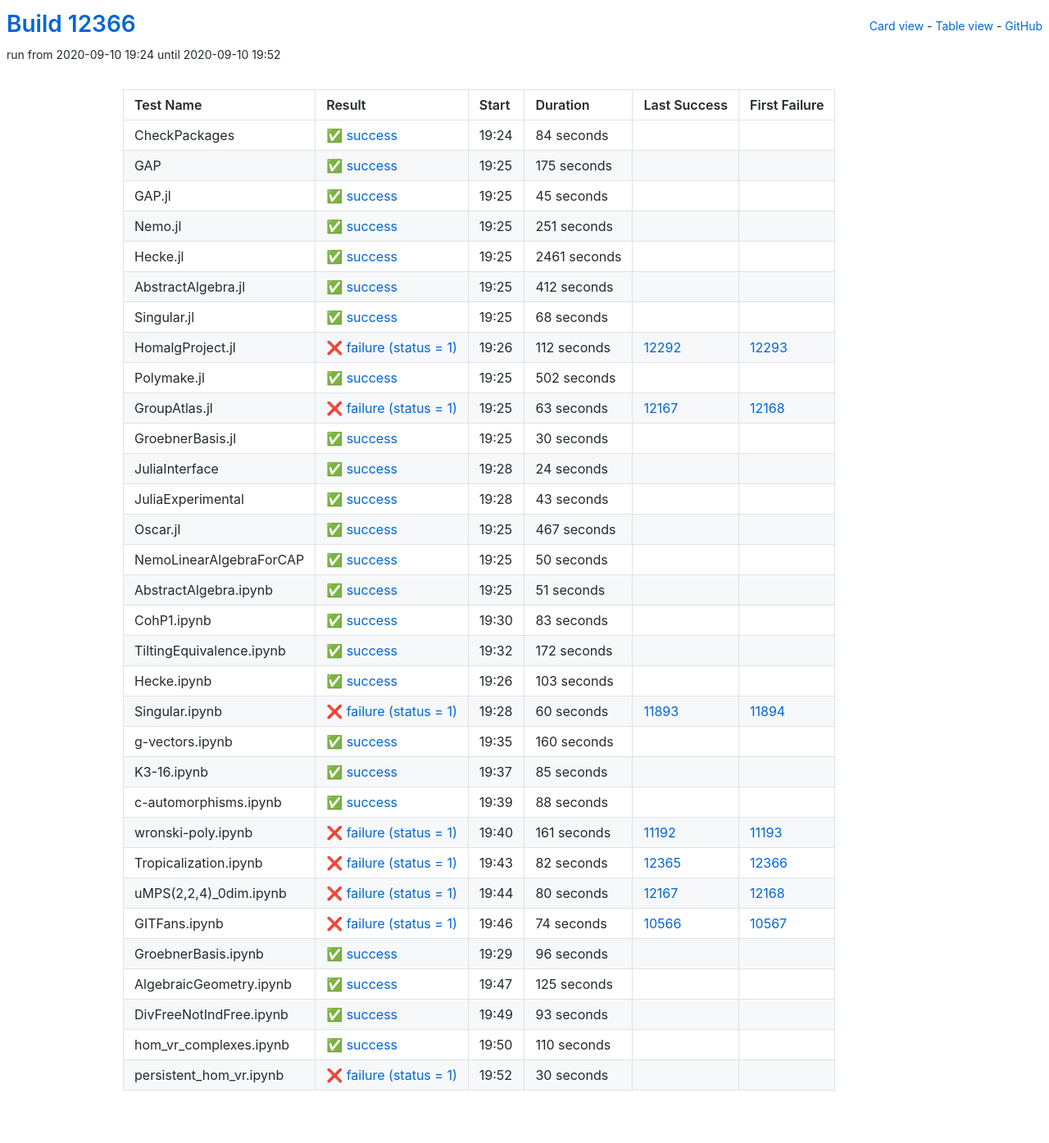
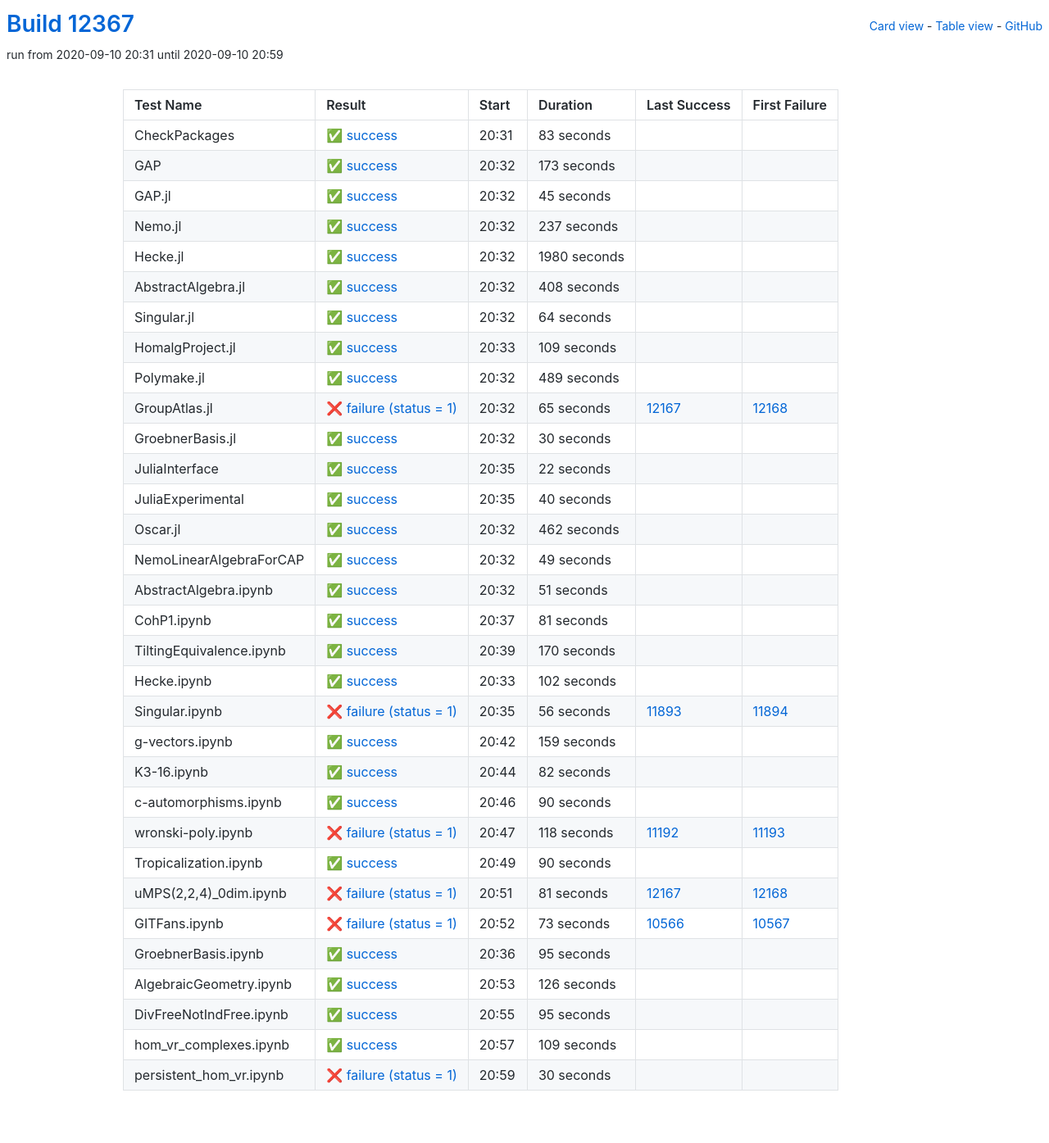
Before and after one commit to oscar-system/oscar-ci-status, a Jekyll site: the page built from table.html, in a window 1280 px wide. Shown: the whole page at 82% size. Built offline with Jekyll 4.4.1, drawn with Linux system fonts in a browser that asks for light colours.

Commit message:
Build #12367

```diff
--- a/_data/ci.yml
+++ b/_data/ci.yml
@@ -1,6 +1,6 @@
 ---
-build: 12366
-build_url: https://oscarci.mathematik.uni-kl.de/job/oscar/12366/
+build: 12367
+build_url: https://oscarci.mathematik.uni-kl.de/job/oscar/12367/
 job: oscar
 organization: oscar-system
 repo: oscar-ci-status
@@ -8,32 +8,32 @@
 tests:
 - name: CheckPackages
   id: checkpackages
-  log: https://oscarci.mathematik.uni-kl.de/job/oscar/12366/artifact/logs/build-12366/CheckPackages.log
-  start: 2020-09-10 19:24
+  log: https://oscarci.mathematik.uni-kl.de/job/oscar/12367/artifact/logs/build-12367/CheckPackages.log
+  start: 2020-09-10 20:31
   success: true
   exitcode: 0
   status: success
-  duration: 84
+  duration: 83
   last_success: false
   last_success_url:
   first_failure: false
   first_failure_url:
 - name: GAP
   id: gap
-  log: https://oscarci.mathematik.uni-kl.de/job/oscar/12366/artifact/logs/build-12366/GAP.log
-  start: 2020-09-10 19:25
+  log: https://oscarci.mathematik.uni-kl.de/job/oscar/12367/artifact/logs/build-12367/GAP.log
+  start: 2020-09-10 20:32
   success: true
   exitcode: 0
   status: success
-  duration: 175
+  duration: 173
   last_success: false
   last_success_url:
   first_failure: false
   first_failure_url:
 - name: GAP.jl
   id: gap-jl
-  log: https://oscarci.mathematik.uni-kl.de/job/oscar/12366/artifact/logs/build-12366/GAP.jl.log
-  start: 2020-09-10 19:25
+  log: https://oscarci.mathematik.uni-kl.de/job/oscar/12367/artifact/logs/build-12367/GAP.jl.log
+  start: 2020-09-10 20:32
   success: true
   exitcode: 0
   status: success
@@ -44,92 +44,92 @@
   first_failure_url:
 - name: Nemo.jl
   id: nemo-jl
-  log: https://oscarci.mathematik.uni-kl.de/job/oscar/12366/artifact/logs/build-12366/Nemo.jl.log
-  start: 2020-09-10 19:25
+  log: https://oscarci.mathematik.uni-kl.de/job/oscar/12367/artifact/logs/build-12367/Nemo.jl.log
+  start: 2020-09-10 20:32
   success: true
   exitcode: 0
   status: success
-  duration: 251
+  duration: 237
   last_success: false
   last_success_url:
   first_failure: false
   first_failure_url:
 - name: Hecke.jl
   id: hecke-jl
-  log: https://oscarci.mathematik.uni-kl.de/job/oscar/12366/artifact/logs/build-12366/Hecke.jl.log
-  start: 2020-09-10 19:25
+  log: https://oscarci.mathematik.uni-kl.de/job/oscar/12367/artifact/logs/build-12367/Hecke.jl.log
+  start: 2020-09-10 20:32
   success: true
   exitcode: 0
   status: success
-  duration: 2461
+  duration: 1980
   last_success: false
   last_success_url:
   first_failure: false
   first_failure_url:
 - name: AbstractAlgebra.jl
   id: abstractalgebra-jl
-  log: https://oscarci.mathematik.uni-kl.de/job/oscar/12366/artifact/logs/build-12366/AbstractAlgebra.jl.log
-  start: 2020-09-10 19:25
+  log: https://oscarci.mathematik.uni-kl.de/job/oscar/12367/artifact/logs/build-12367/AbstractAlgebra.jl.log
+  start: 2020-09-10 20:32
   success: true
   exitcode: 0
   status: success
-  duration: 412
+  duration: 408
   last_success: false
   last_success_url:
   first_failure: false
   first_failure_url:
 - name: Singular.jl
   id: singular-jl
-  log: https://oscarci.mathematik.uni-kl.de/job/oscar/12366/artifact/logs/build-12366/Singular.jl.log
-  start: 2020-09-10 19:25
+  log: https://oscarci.mathematik.uni-kl.de/job/oscar/12367/artifact/logs/build-12367/Singular.jl.log
+  start: 2020-09-10 20:32
   success: true
   exitcode: 0
   status: success
-  duration: 68
+  duration: 64
   last_success: false
   last_success_url:
   first_failure: false
   first_failure_url:
 - name: HomalgProject.jl
   id: homalgproject-jl
-  log: https://oscarci.mathematik.uni-kl.de/job/oscar/12366/artifact/logs/build-12366/HomalgProject.jl.log
-  start: 2020-09-10 19:26
-  success: false
-  exitcode: 1
-  status: failure
-  duration: 112
-  last_success: 12292
-  last_success_url: https://oscarci.mathematik.uni-kl.de/job/oscar/12292/
-  first_failure: 12293
-  first_failure_url: https://oscarci.mathematik.uni-kl.de/job/oscar/12293/
-- name: Polymake.jl
-  id: polymake-jl
-  log: https://oscarci.mathematik.uni-kl.de/job/oscar/12366/artifact/logs/build-12366/Polymake.jl.log
-  start: 2020-09-10 19:25
+  log: https://oscarci.mathematik.uni-kl.de/job/oscar/12367/artifact/logs/build-12367/HomalgProject.jl.log
+  start: 2020-09-10 20:33
   success: true
   exitcode: 0
   status: success
-  duration: 502
+  duration: 109
+  last_success: false
+  last_success_url:
+  first_failure: false
+  first_failure_url:
+- name: Polymake.jl
+  id: polymake-jl
+  log: https://oscarci.mathematik.uni-kl.de/job/oscar/12367/artifact/logs/build-12367/Polymake.jl.log
+  start: 2020-09-10 20:32
+  success: true
+  exitcode: 0
+  status: success
+  duration: 489
   last_success: false
   last_success_url:
   first_failure: false
   first_failure_url:
 - name: GroupAtlas.jl
   id: groupatlas-jl
-  log: https://oscarci.mathematik.uni-kl.de/job/oscar/12366/artifact/logs/build-12366/GroupAtlas.jl.log
-  start: 2020-09-10 19:25
+  log: https://oscarci.mathematik.uni-kl.de/job/oscar/12367/artifact/logs/build-12367/GroupAtlas.jl.log
+  start: 2020-09-10 20:32
   success: false
   exitcode: 1
   status: failure
-  duration: 63
+  duration: 65
   last_success: 12167
   last_success_url: https://oscarci.mathematik.uni-kl.de/job/oscar/12167/
   first_failure: 12168
   first_failure_url: https://oscarci.mathematik.uni-kl.de/job/oscar/12168/
 - name: GroebnerBasis.jl
   id: groebnerbasis-jl
-  log: https://oscarci.mathematik.uni-kl.de/job/oscar/12366/artifact/logs/build-12366/GroebnerBasis.jl.log
-  start: 2020-09-10 19:25
+  log: https://oscarci.mathematik.uni-kl.de/job/oscar/12367/artifact/logs/build-12367/GroebnerBasis.jl.log
+  start: 2020-09-10 20:32
   success: true
   exitcode: 0
   status: success
@@ -140,56 +140,56 @@
   first_failure_url:
 - name: JuliaInterface
   id: juliainterface
-  log: https://oscarci.mathematik.uni-kl.de/job/oscar/12366/artifact/logs/build-12366/JuliaInterface.log
-  start: 2020-09-10 19:28
+  log: https://oscarci.mathematik.uni-kl.de/job/oscar/12367/artifact/logs/build-12367/JuliaInterface.log
+  start: 2020-09-10 20:35
   success: true
   exitcode: 0
   status: success
-  duration: 24
+  duration: 22
   last_success: false
   last_success_url:
   first_failure: false
   first_failure_url:
 - name: JuliaExperimental
   id: juliaexperimental
-  log: https://oscarci.mathematik.uni-kl.de/job/oscar/12366/artifact/logs/build-12366/JuliaExperimental.log
-  start: 2020-09-10 19:28
+  log: https://oscarci.mathematik.uni-kl.de/job/oscar/12367/artifact/logs/build-12367/JuliaExperimental.log
+  start: 2020-09-10 20:35
   success: true
   exitcode: 0
   status: success
-  duration: 43
+  duration: 40
   last_success: false
   last_success_url:
   first_failure: false
   first_failure_url:
 - name: Oscar.jl
   id: oscar-jl
-  log: https://oscarci.mathematik.uni-kl.de/job/oscar/12366/artifact/logs/build-12366/Oscar.jl.log
-  start: 2020-09-10 19:25
+  log: https://oscarci.mathematik.uni-kl.de/job/oscar/12367/artifact/logs/build-12367/Oscar.jl.log
+  start: 2020-09-10 20:32
   success: true
   exitcode: 0
   status: success
-  duration: 467
+  duration: 462
   last_success: false
   last_success_url:
   first_failure: false
   first_failure_url:
 - name: NemoLinearAlgebraForCAP
   id: nemolinearalgebraforcap
-  log: https://oscarci.mathematik.uni-kl.de/job/oscar/12366/artifact/logs/build-12366/NemoLinearAlgebraForCAP.log
-  start: 2020-09-10 19:25
+  log: https://oscarci.mathematik.uni-kl.de/job/oscar/12367/artifact/logs/build-12367/NemoLinearAlgebraForCAP.log
+  start: 2020-09-10 20:32
   success: true
   exitcode: 0
   status: success
-  duration: 50
+  duration: 49
   last_success: false
   last_success_url:
   first_failure: false
   first_failure_url:
 - name: AbstractAlgebra.ipynb
   id: abstractalgebra-ipynb
-  log: https://oscarci.mathematik.uni-kl.de/job/oscar/12366/artifact/logs/build-12366/AbstractAlgebra.ipynb.log
-  start: 2020-09-10 19:25
+  log: https://oscarci.mathematik.uni-kl.de/job/oscar/12367/artifact/logs/build-12367/AbstractAlgebra.ipynb.log
+  start: 2020-09-10 20:32
   success: true
   exitcode: 0
   status: success
@@ -200,188 +200,188 @@
   first_failure_url:
 - name: CohP1.ipynb
   id: cohp1-ipynb
-  log: https://oscarci.mathematik.uni-kl.de/job/oscar/12366/artifact/logs/build-12366/CohP1.ipynb.log
-  start: 2020-09-10 19:30
+  log: https://oscarci.mathematik.uni-kl.de/job/oscar/12367/artifact/logs/build-12367/CohP1.ipynb.log
+  start: 2020-09-10 20:37
   success: true
   exitcode: 0
   status: success
-  duration: 83
+  duration: 81
   last_success: false
   last_success_url:
   first_failure: false
   first_failure_url:
 - name: TiltingEquivalence.ipynb
   id: tiltingequivalence-ipynb
-  log: https://oscarci.mathematik.uni-kl.de/job/oscar/12366/artifact/logs/build-12366/TiltingEquivalence.ipynb.log
-  start: 2020-09-10 19:32
+  log: https://oscarci.mathematik.uni-kl.de/job/oscar/12367/artifact/logs/build-12367/TiltingEquivalence.ipynb.log
+  start: 2020-09-10 20:39
   success: true
   exitcode: 0
   status: success
-  duration: 172
+  duration: 170
   last_success: false
   last_success_url:
   first_failure: false
   first_failure_url:
 - name: Hecke.ipynb
   id: hecke-ipynb
-  log: https://oscarci.mathematik.uni-kl.de/job/oscar/12366/artifact/logs/build-12366/Hecke.ipynb.log
-  start: 2020-09-10 19:26
+  log: https://oscarci.mathematik.uni-kl.de/job/oscar/12367/artifact/logs/build-12367/Hecke.ipynb.log
+  start: 2020-09-10 20:33
   success: true
   exitcode: 0
   status: success
-  duration: 103
+  duration: 102
   last_success: false
   last_success_url:
   first_failure: false
   first_failure_url:
 - name: Singular.ipynb
   id: singular-ipynb
-  log: https://oscarci.mathematik.uni-kl.de/job/oscar/12366/artifact/logs/build-12366/Singular.ipynb.log
-  start: 2020-09-10 19:28
+  log: https://oscarci.mathematik.uni-kl.de/job/oscar/12367/artifact/logs/build-12367/Singular.ipynb.log
+  start: 2020-09-10 20:35
   success: false
   exitcode: 1
   status: failure
-  duration: 60
+  duration: 56
   last_success: 11893
   last_success_url: https://oscarci.mathematik.uni-kl.de/job/oscar/11893/
   first_failure: 11894
   first_failure_url: https://oscarci.mathematik.uni-kl.de/job/oscar/11894/
 - name: g-vectors.ipynb
   id: g-vectors-ipynb
-  log: https://oscarci.mathematik.uni-kl.de/job/oscar/12366/artifact/logs/build-12366/g-vectors.ipynb.log
-  start: 2020-09-10 19:35
+  log: https://oscarci.mathematik.uni-kl.de/job/oscar/12367/artifact/logs/build-12367/g-vectors.ipynb.log
+  start: 2020-09-10 20:42
   success: true
   exitcode: 0
   status: success
-  duration: 160
+  duration: 159
   last_success: false
   last_success_url:
   first_failure: false
   first_failure_url:
 - name: K3-16.ipynb
   id: k3-16-ipynb
-  log: https://oscarci.mathematik.uni-kl.de/job/oscar/12366/artifact/logs/build-12366/K3-16.ipynb.log
-  start: 2020-09-10 19:37
+  log: https://oscarci.mathematik.uni-kl.de/job/oscar/12367/artifact/logs/build-12367/K3-16.ipynb.log
+  start: 2020-09-10 20:44
   success: true
   exitcode: 0
   status: success
-  duration: 85
+  duration: 82
   last_success: false
   last_success_url:
   first_failure: false
   first_failure_url:
 - name: c-automorphisms.ipynb
   id: c-automorphisms-ipynb
-  log: https://oscarci.mathematik.uni-kl.de/job/oscar/12366/artifact/logs/build-12366/c-automorphisms.ipynb.log
-  start: 2020-09-10 19:39
+  log: https://oscarci.mathematik.uni-kl.de/job/oscar/12367/artifact/logs/build-12367/c-automorphisms.ipynb.log
+  start: 2020-09-10 20:46
   success: true
   exitcode: 0
   status: success
-  duration: 88
+  duration: 90
   last_success: false
   last_success_url:
   first_failure: false
   first_failure_url:
 - name: wronski-poly.ipynb
   id: wronski-poly-ipynb
-  log: https://oscarci.mathematik.uni-kl.de/job/oscar/12366/artifact/logs/build-12366/wronski-poly.ipynb.log
-  start: 2020-09-10 19:40
+  log: https://oscarci.mathematik.uni-kl.de/job/oscar/12367/artifact/logs/build-12367/wronski-poly.ipynb.log
+  start: 2020-09-10 20:47
   success: false
   exitcode: 1
   status: failure
-  duration: 161
+  duration: 118
   last_success: 11192
   last_success_url: https://oscarci.mathematik.uni-kl.de/job/oscar/11192/
   first_failure: 11193
   first_failure_url: https://oscarci.mathematik.uni-kl.de/job/oscar/11193/
 - name: Tropicalization.ipynb
   id: tropicalization-ipynb
-  log: https://oscarci.mathematik.uni-kl.de/job/oscar/12366/artifact/logs/build-12366/Tropicalization.ipynb.log
-  start: 2020-09-10 19:43
+  log: https://oscarci.mathematik.uni-kl.de/job/oscar/12367/artifact/logs/build-12367/Tropicalization.ipynb.log
+  start: 2020-09-10 20:49
+  success: true
+  exitcode: 0
+  status: success
+  duration: 90
+  last_success: false
+  last_success_url:
+  first_failure: false
+  first_failure_url:
+- name: uMPS(2,2,4)_0dim.ipynb
+  id: umps-2-2-4-0dim-ipynb
+  log: https://oscarci.mathematik.uni-kl.de/job/oscar/12367/artifact/logs/build-12367/uMPS-2-2-4-_0dim.ipynb.log
+  start: 2020-09-10 20:51
   success: false
   exitcode: 1
   status: failure
-  duration: 82
-  last_success: 12365
-  last_success_url: https://oscarci.mathematik.uni-kl.de/job/oscar/12365/
-  first_failure: 12366
-  first_failure_url: https://oscarci.mathematik.uni-kl.de/job/oscar/12366/
-- name: uMPS(2,2,4)_0dim.ipynb
-  id: umps-2-2-4-0dim-ipynb
-  log: https://oscarci.mathematik.uni-kl.de/job/oscar/12366/artifact/logs/build-12366/uMPS-2-2-4-_0dim.ipynb.log
-  start: 2020-09-10 19:44
-  success: false
-  exitcode: 1
-  status: failure
-  duration: 80
+  duration: 81
   last_success: 12167
   last_success_url: https://oscarci.mathematik.uni-kl.de/job/oscar/12167/
   first_failure: 12168
   first_failure_url: https://oscarci.mathematik.uni-kl.de/job/oscar/12168/
 - name: GITFans.ipynb
   id: gitfans-ipynb
-  log: https://oscarci.mathematik.uni-kl.de/job/oscar/12366/artifact/logs/build-12366/GITFans.ipynb.log
-  start: 2020-09-10 19:46
+  log: https://oscarci.mathematik.uni-kl.de/job/oscar/12367/artifact/logs/build-12367/GITFans.ipynb.log
+  start: 2020-09-10 20:52
   success: false
   exitcode: 1
   status: failure
-  duration: 74
+  duration: 73
   last_success: 10566
   last_success_url: https://oscarci.mathematik.uni-kl.de/job/oscar/10566/
   first_failure: 10567
   first_failure_url: https://oscarci.mathematik.uni-kl.de/job/oscar/10567/
 - name: GroebnerBasis.ipynb
   id: groebnerbasis-ipynb
-  log: https://oscarci.mathematik.uni-kl.de/job/oscar/12366/artifact/logs/build-12366/GroebnerBasis.ipynb.log
-  start: 2020-09-10 19:29
+  log: https://oscarci.mathematik.uni-kl.de/job/oscar/12367/artifact/logs/build-12367/GroebnerBasis.ipynb.log
+  start: 2020-09-10 20:36
   success: true
   exitcode: 0
   status: success
-  duration: 96
+  duration: 95
   last_success: false
   last_success_url:
   first_failure: false
   first_failure_url:
 - name: AlgebraicGeometry.ipynb
   id: algebraicgeometry-ipynb
-  log: https://oscarci.mathematik.uni-kl.de/job/oscar/12366/artifact/logs/build-12366/AlgebraicGeometry.ipynb.log
-  start: 2020-09-10 19:47
+  log: https://oscarci.mathematik.uni-kl.de/job/oscar/12367/artifact/logs/build-12367/AlgebraicGeometry.ipynb.log
+  start: 2020-09-10 20:53
   success: true
   exitcode: 0
   status: success
-  duration: 125
+  duration: 126
   last_success: false
   last_success_url:
   first_failure: false
   first_failure_url:
 - name: DivFreeNotIndFree.ipynb
   id: divfreenotindfree-ipynb
-  log: https://oscarci.mathematik.uni-kl.de/job/oscar/12366/artifact/logs/build-12366/DivFreeNotIndFree.ipynb.log
-  start: 2020-09-10 19:49
+  log: https://oscarci.mathematik.uni-kl.de/job/oscar/12367/artifact/logs/build-12367/DivFreeNotIndFree.ipynb.log
+  start: 2020-09-10 20:55
   success: true
   exitcode: 0
   status: success
-  duration: 93
+  duration: 95
   last_success: false
   last_success_url:
   first_failure: false
   first_failure_url:
 - name: hom_vr_complexes.ipynb
   id: hom-vr-complexes-ipynb
-  log: https://oscarci.mathematik.uni-kl.de/job/oscar/12366/artifact/logs/build-12366/hom_vr_complexes.ipynb.log
-  start: 2020-09-10 19:50
+  log: https://oscarci.mathematik.uni-kl.de/job/oscar/12367/artifact/logs/build-12367/hom_vr_complexes.ipynb.log
+  start: 2020-09-10 20:57
   success: true
   exitcode: 0
   status: success
-  duration: 110
+  duration: 109
   last_success: false
   last_success_url:
   first_failure: false
   first_failure_url:
 - name: persistent_hom_vr.ipynb
   id: persistent-hom-vr-ipynb
-  log: https://oscarci.mathematik.uni-kl.de/job/oscar/12366/artifact/logs/build-12366/persistent_hom_vr.ipynb.log
-  start: 2020-09-10 19:52
+  log: https://oscarci.mathematik.uni-kl.de/job/oscar/12367/artifact/logs/build-12367/persistent_hom_vr.ipynb.log
+  start: 2020-09-10 20:59
   success: false
   exitcode: 1
   status: failure
```
Also changed, not shown: README.md.
